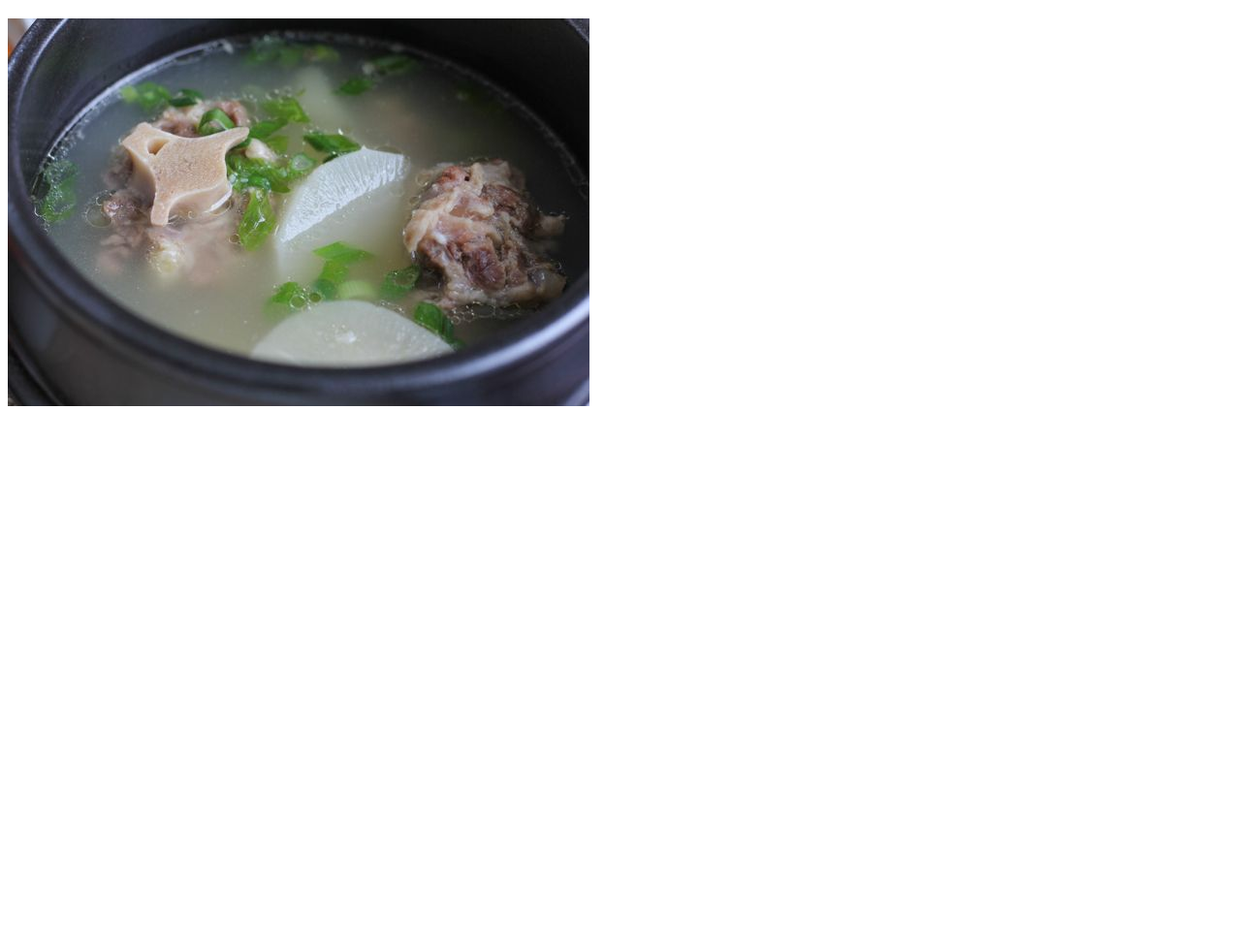
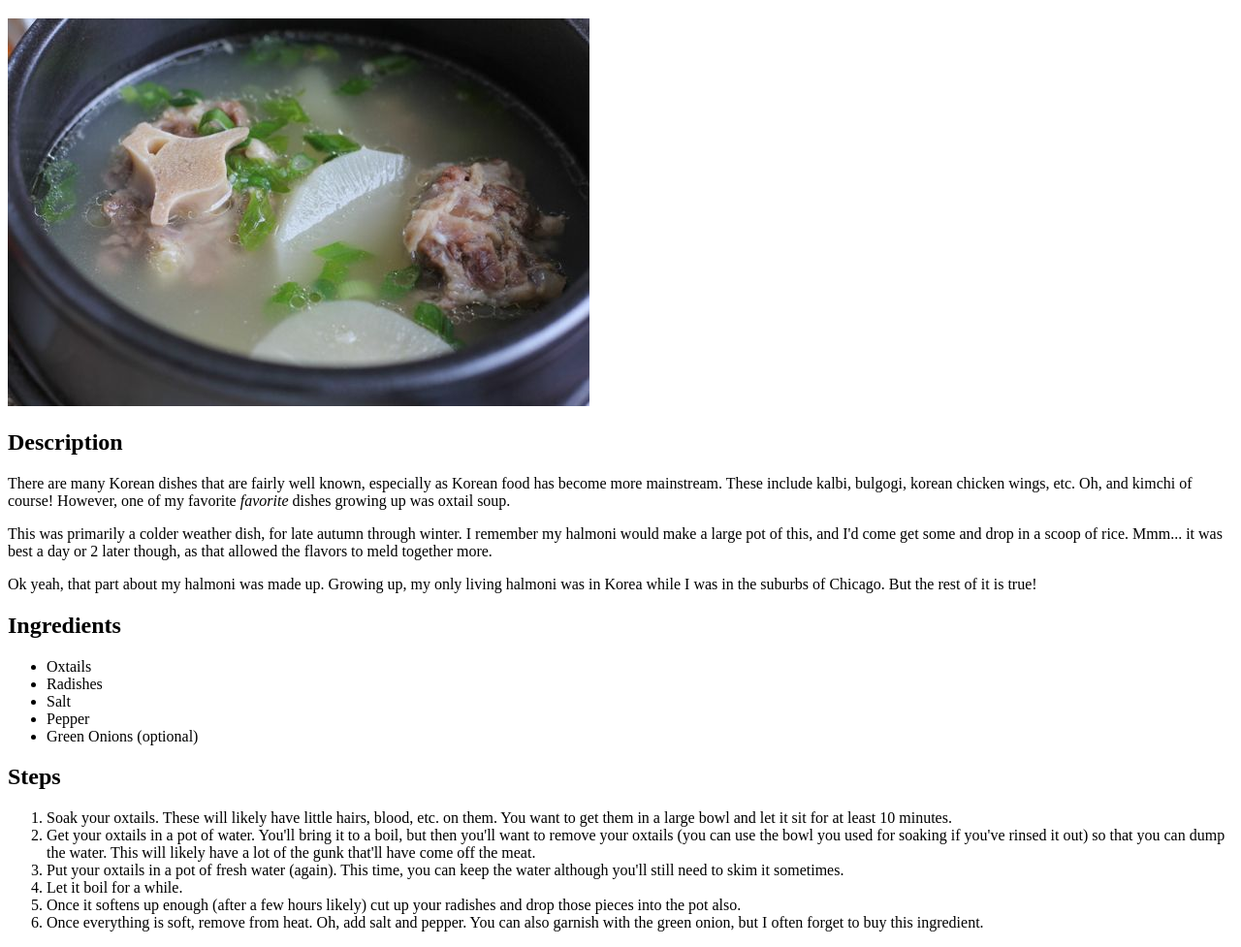
Before and after one commit to jjpark22/odin-recipes, a plain HTML site: page recipes/oxtail-soup.html in a window 1280 px wide. Shown: the part 79-1056 px from the top of the page at 97% size. Before the commit the page ends 800 px from the top, so only its background shows below. Drawn offline with Linux system fonts and the light colour scheme.

Commit message:
Ingredients, steps

```diff
--- a/recipes/oxtail-soup.html
+++ b/recipes/oxtail-soup.html
@@ -10,5 +10,53 @@
     <h1>Ox Tail Soup</h1>
     <br />
     <img src="../img/oxtail-soup.jpg" alt="Bowl of Oxtail Soup">
+    <br />
+    <h2>Description</h2>
+    <p>
+        There are many Korean dishes that are fairly well known, especially as Korean food has
+        become more mainstream. These include kalbi, bulgogi, korean chicken wings, etc. Oh,
+        and kimchi of course! However, one of my favorite <em>favorite</em> dishes growing up
+        was oxtail soup.
+    </p>
+    <p>
+        This was primarily a colder weather dish, for late autumn through winter. I remember
+        my halmoni would make a large pot of this, and I'd come get some and drop in a scoop
+        of rice. Mmm... it was best a day or 2 later though, as that allowed the flavors to
+        meld together more.
+    </p>
+    <p>
+        Ok yeah, that part about my halmoni was made up. Growing up, my only living halmoni
+        was in Korea while I was in the suburbs of Chicago. But the rest of it is true!
+    </p>
+    <h2>Ingredients</h2>
+    <ul>
+        <li>Oxtails</li>
+        <li>Radishes</li>
+        <li>Salt</li>
+        <li>Pepper</li>
+        <li>Green Onions (optional)</li>
+    </ul>
+    <h2>Steps</h2>
+    <ol>
+        <li>Soak your oxtails. These will likely have little hairs, blood, etc. on them.
+            You want to get them in a large bowl and let it sit for at least 10 minutes.
+        </li>
+        <li>Get your oxtails in a pot of water. You'll bring it to a boil, but then you'll
+            want to remove your oxtails (you can use the bowl you used for soaking if you've
+            rinsed it out) so that you can dump the water. This will likely have a lot of the
+            gunk that'll have come off the meat.
+        </li>
+        <li>Put your oxtails in a pot of fresh water (again). This time, you can keep the water
+            although you'll still need to skim it sometimes.
+        </li>
+        <li>Let it boil for a while.</li>
+        <li>Once it softens up enough (after a few hours likely) cut up your radishes and drop
+            those pieces into the pot also.
+        </li>
+        <li>Once everything is soft, remove from heat. Oh, add salt and pepper. You can also
+            garnish with the green onion, but I often forget to buy this ingredient.
+        </li>
+    </ol>
+
 </body>
 </html>
```
Also changed, not shown: index.html (+3 -1 lines).
